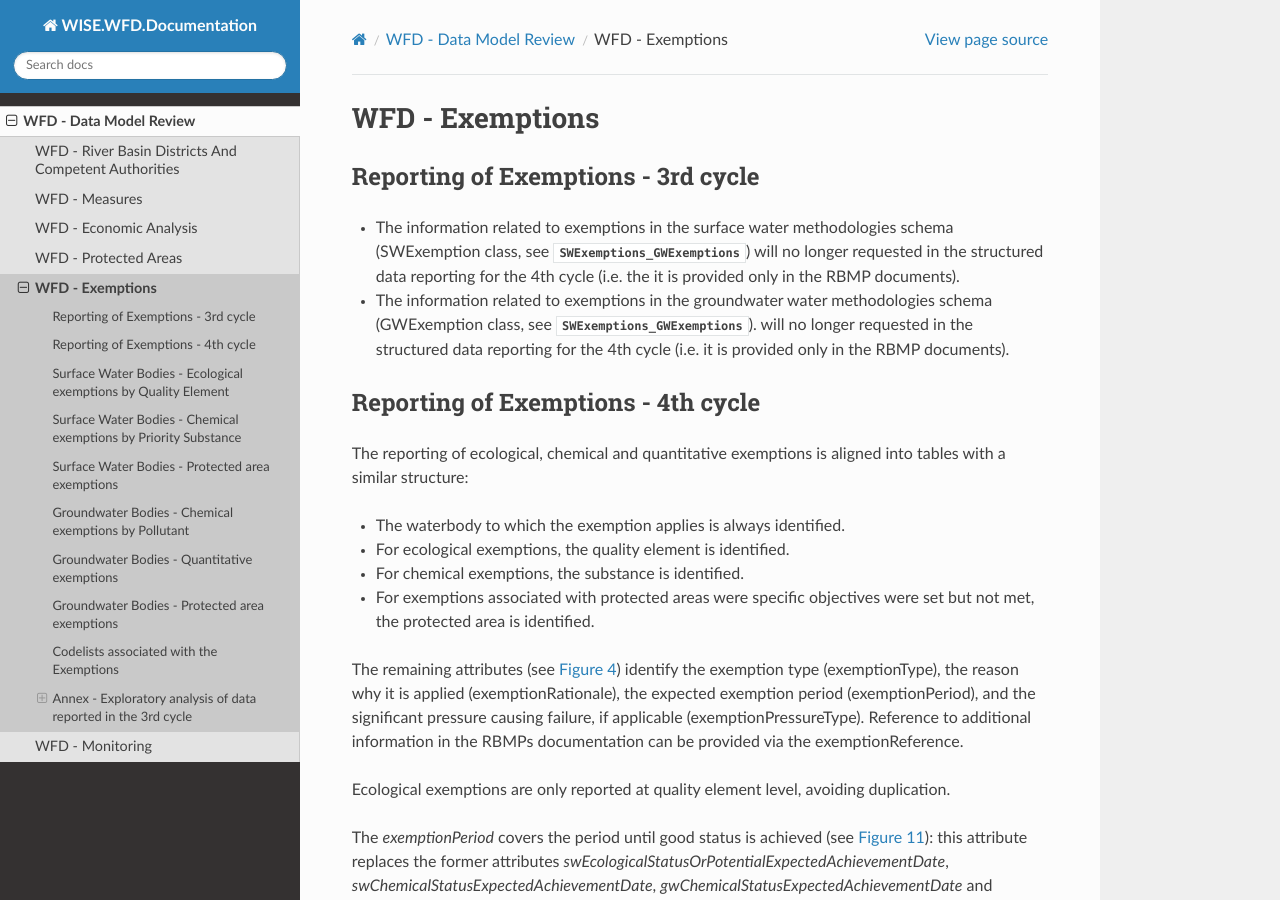
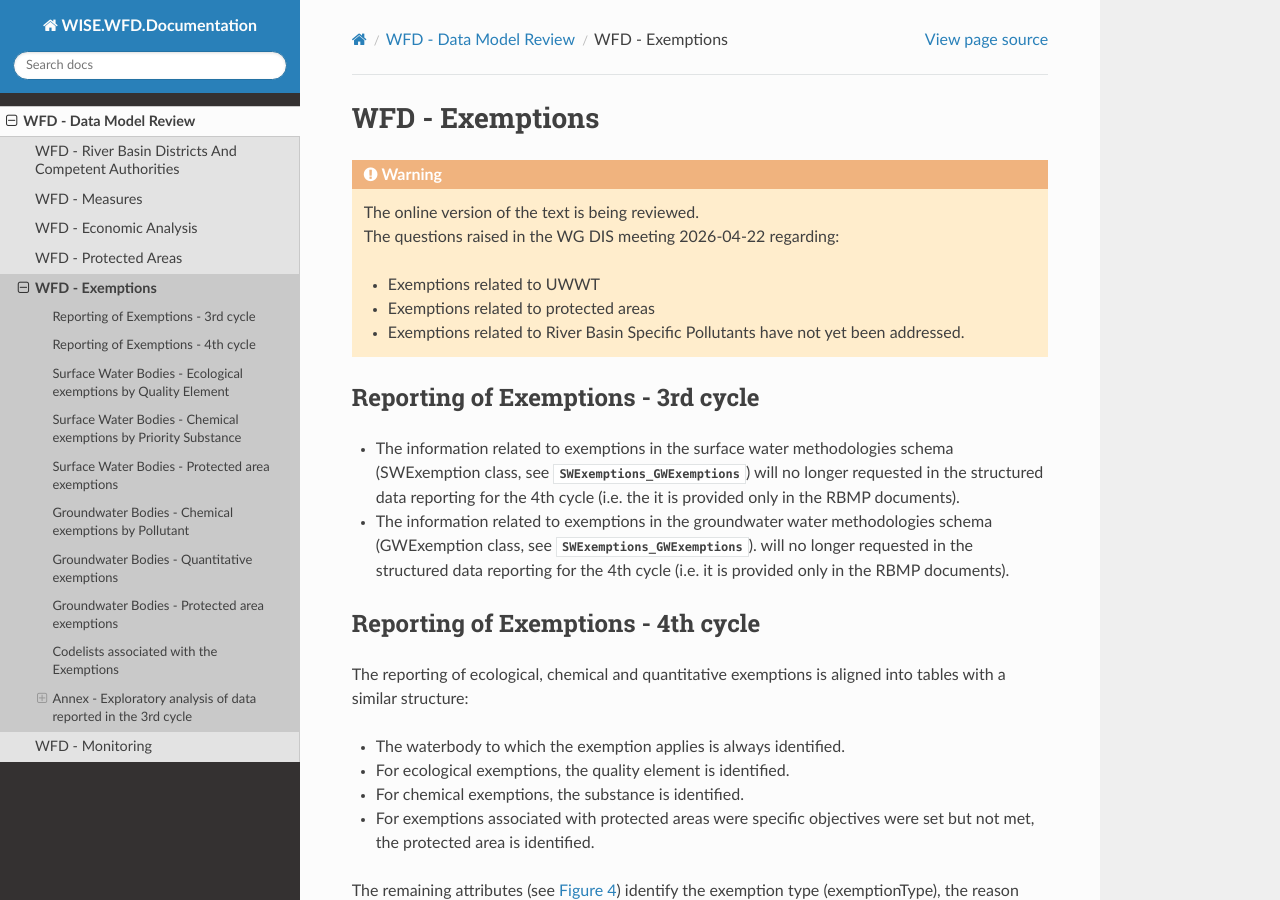
Before and after one commit to eeadata/WISE.WFD.Documentation, a Sphinx documentation site: the page built from docs/DataModelReview/WFDExemptions.md, in a window 1280 px wide and 900 px high. Built offline with Sphinx 7.4.7 and the Read the Docs theme 3.1.0, drawn with Linux system fonts in a browser that asks for light colours; formulas are drawn with MathJax 3.

Commit message:
Adding Warnings related to the upcoming changes.

````diff
--- a/docs/DataModelReview/WFDExemptions.md
+++ b/docs/DataModelReview/WFDExemptions.md
@@ -1,4 +1,13 @@
 # WFD - Exemptions
+
+```{warning}
+The online version of the text is being reviewed.
+The questions raised in the WG DIS meeting 2026-04-22 regarding:
+* Exemptions related to UWWT
+* Exemptions related to protected areas
+* Exemptions related to River Basin Specific Pollutants
+have not yet been addressed.
+```
 
 ## Reporting of Exemptions - 3rd cycle
 
````
Also changed, not shown: docs/DataModelReview/WFDMonitoring.md (+5 -0 lines), docs/DataModelReview/WFDProtectedAreas.md (+4 -1 lines).
